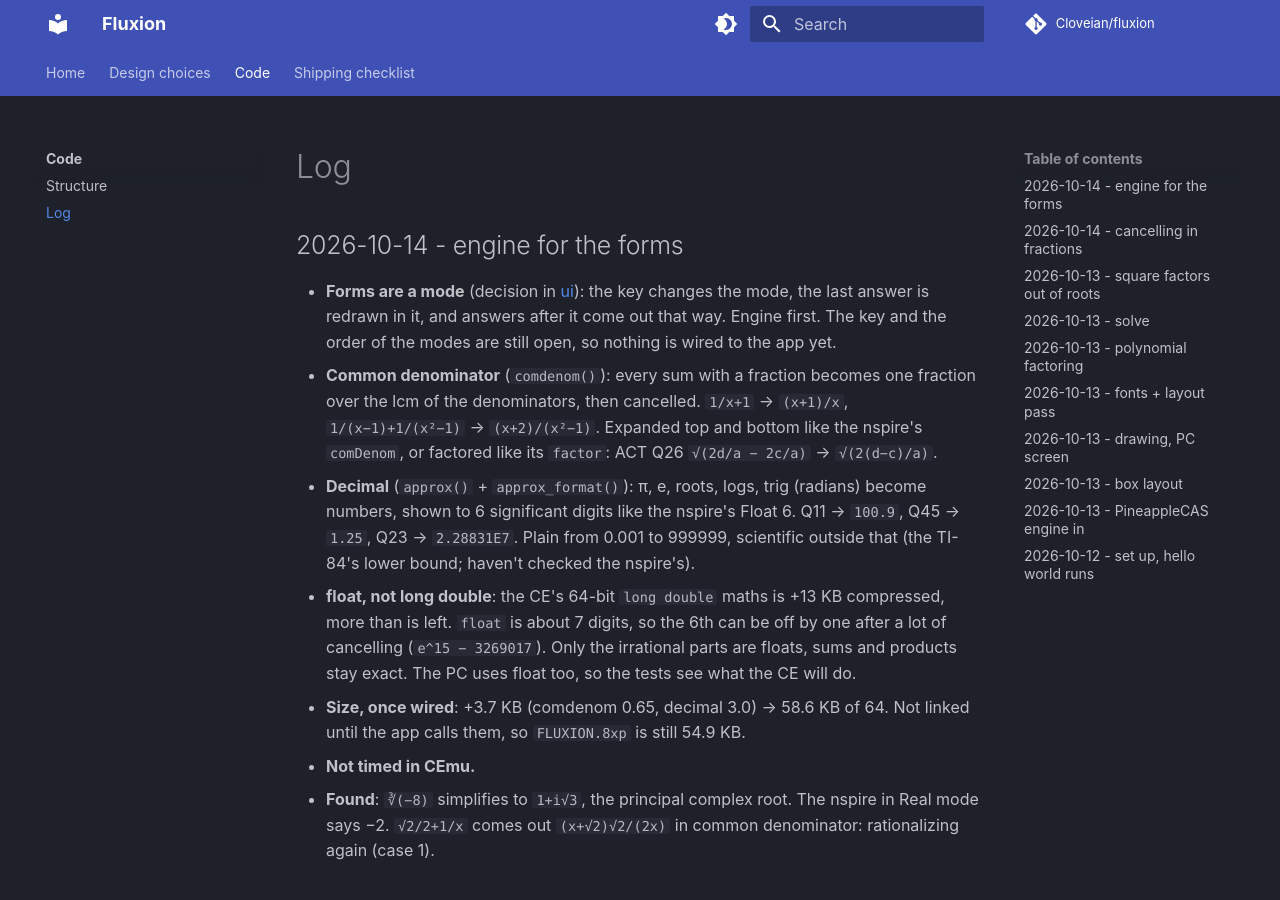
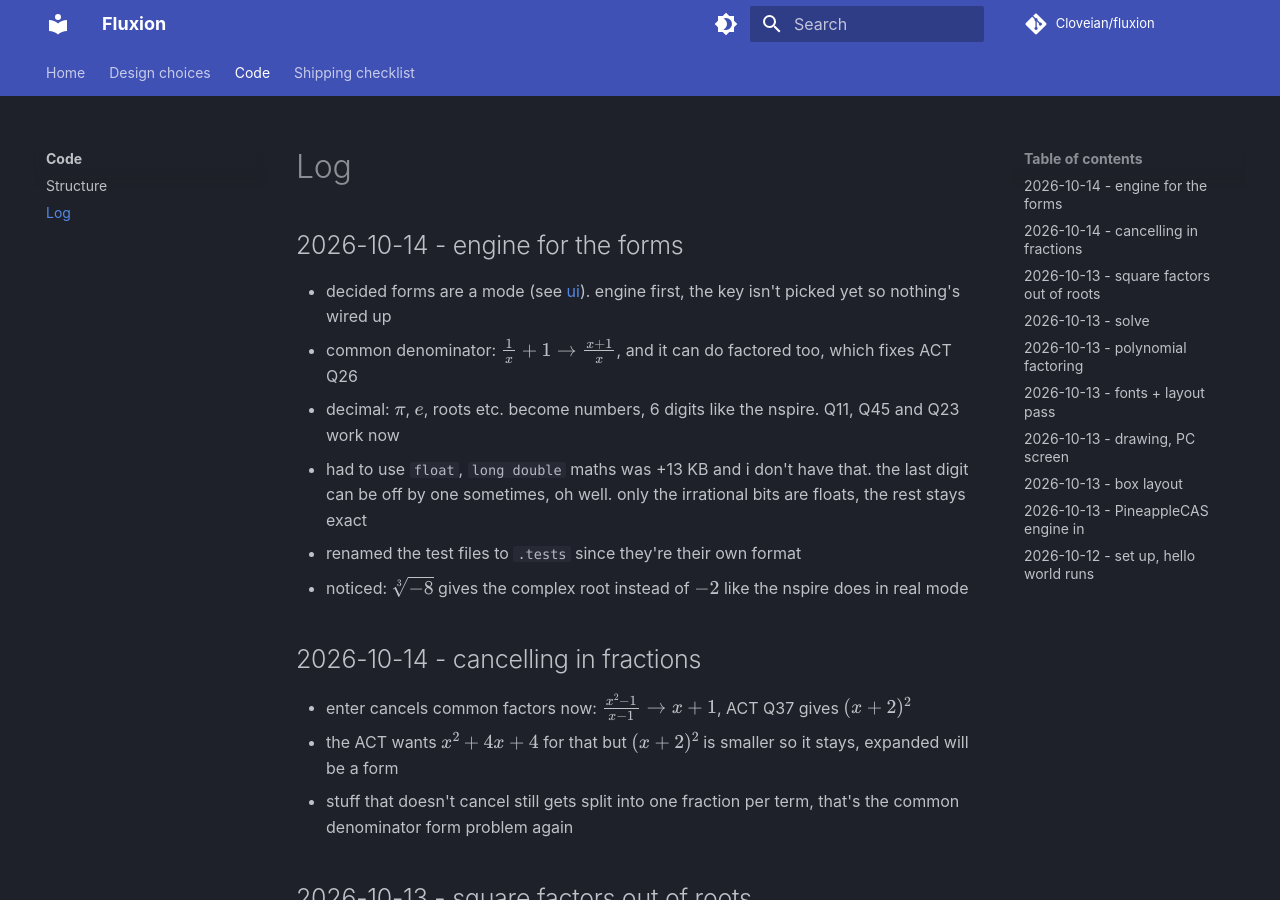
Before and after one commit to Cloveian/fluxion, an MkDocs documentation site: the page built from docs/code/log.md, in a window 1280 px wide and 900 px high. Built offline with MkDocs 1.6.1 and Material for MkDocs 9.7.7, drawn with Linux system fonts in a browser that asks for light colours; comment, search, counter and statistics services are not loaded.

Commit message:
test files to .tests

```diff
--- a/docs/code/log.md
+++ b/docs/code/log.md
@@ -2,13 +2,12 @@
 
 ## 2026-10-14 - engine for the forms
 
-- **Forms are a mode** (decision in [ui](../design-choices/ui.md)): the key changes the mode, the last answer is redrawn in it, and answers after it come out that way. Engine first. The key and the order of the modes are still open, so nothing is wired to the app yet.
-- **Common denominator** (`comdenom()`): every sum with a fraction becomes one fraction over the lcm of the denominators, then cancelled. `1/x+1` → `(x+1)/x`, `1/(x−1)+1/(x²−1)` → `(x+2)/(x²−1)`. Expanded top and bottom like the nspire's `comDenom`, or factored like its `factor`: ACT Q26 `√(2d/a − 2c/a)` → `√(2(d−c)/a)`.
-- **Decimal** (`approx()` + `approx_format()`): π, e, roots, logs, trig (radians) become numbers, shown to 6 significant digits like the nspire's Float 6. Q11 → `100.9`, Q45 → `1.25`, Q23 → `2.28831E7`. Plain from 0.001 to 999999, scientific outside that (the TI-84's lower bound; haven't checked the nspire's).
-- **float, not long double**: the CE's 64-bit `long double` maths is +13 KB compressed, more than is left. `float` is about 7 digits, so the 6th can be off by one after a lot of cancelling (`e^15 − 3269017`). Only the irrational parts are floats, sums and products stay exact. The PC uses float too, so the tests see what the CE will do.
-- **Size, once wired**: +3.7 KB (comdenom 0.65, decimal 3.0) → 58.6 KB of 64. Not linked until the app calls them, so `FLUXION.8xp` is still 54.9 KB.
-- **Not timed in CEmu.**
-- **Found**: `∛(−8)` simplifies to `1+i√3`, the principal complex root. The nspire in Real mode says −2. `√2/2+1/x` comes out `(x+√2)√2/(2x)` in common denominator: rationalizing again (case 1).
+- decided forms are a mode (see [ui](../design-choices/ui.md)). engine first, the key isn't picked yet so nothing's wired up
+- common denominator: $\frac{1}{x}+1 \to \frac{x+1}{x}$, and it can do factored too, which fixes ACT Q26
+- decimal: $\pi$, $e$, roots etc. become numbers, 6 digits like the nspire. Q11, Q45 and Q23 work now
+- had to use `float`, `long double` maths was +13 KB and i don't have that. the last digit can be off by one sometimes, oh well. only the irrational bits are floats, the rest stays exact
+- renamed the test files to `.tests` since they're their own format
+- noticed: $\sqrt[3]{-8}$ gives the complex root instead of $-2$ like the nspire does in real mode
 
 ## 2026-10-14 - cancelling in fractions
 
```
Also changed, not shown: docs/code/structure.md (+2 -2 lines), src/engine/README.md (+1 -1 lines), 5 other files.
